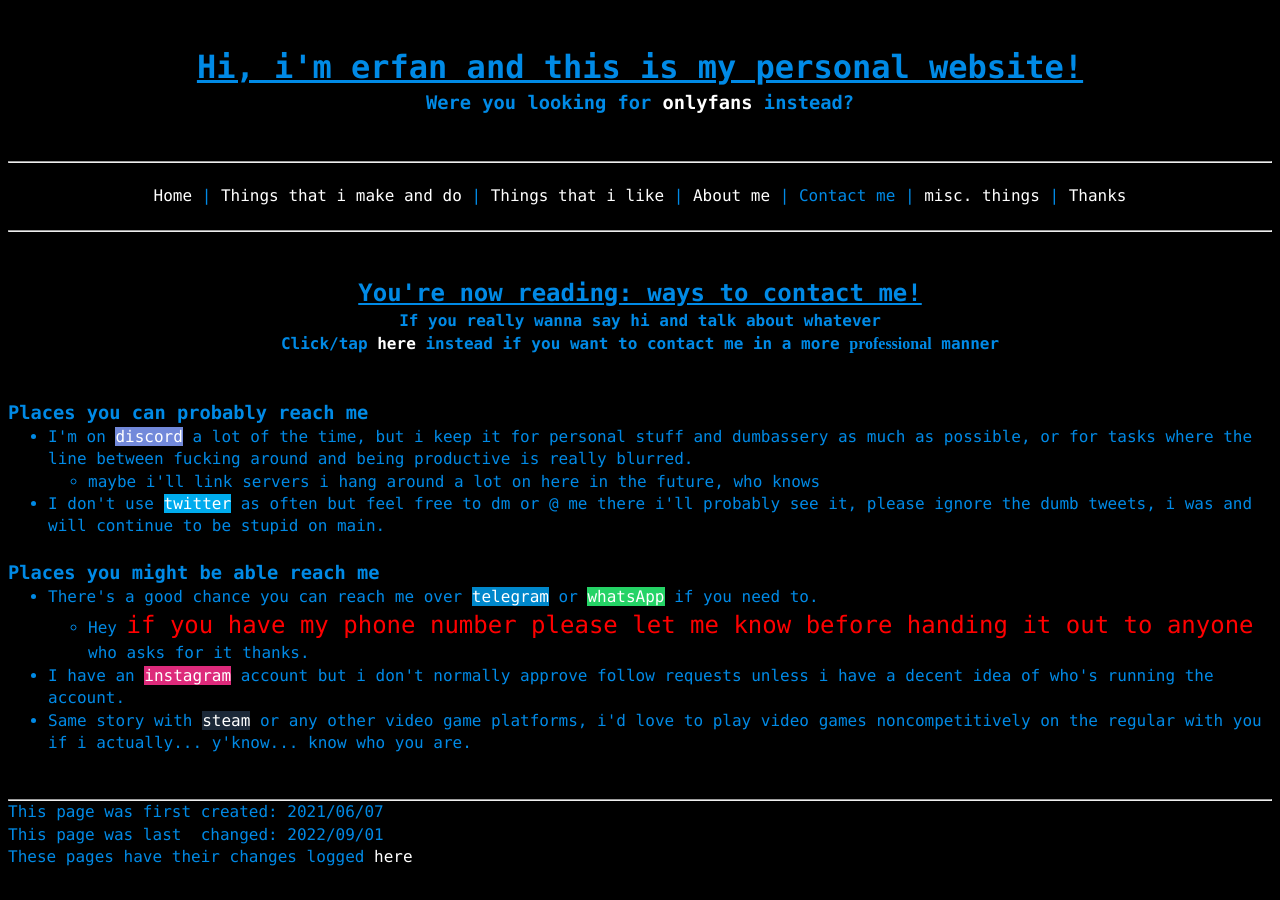
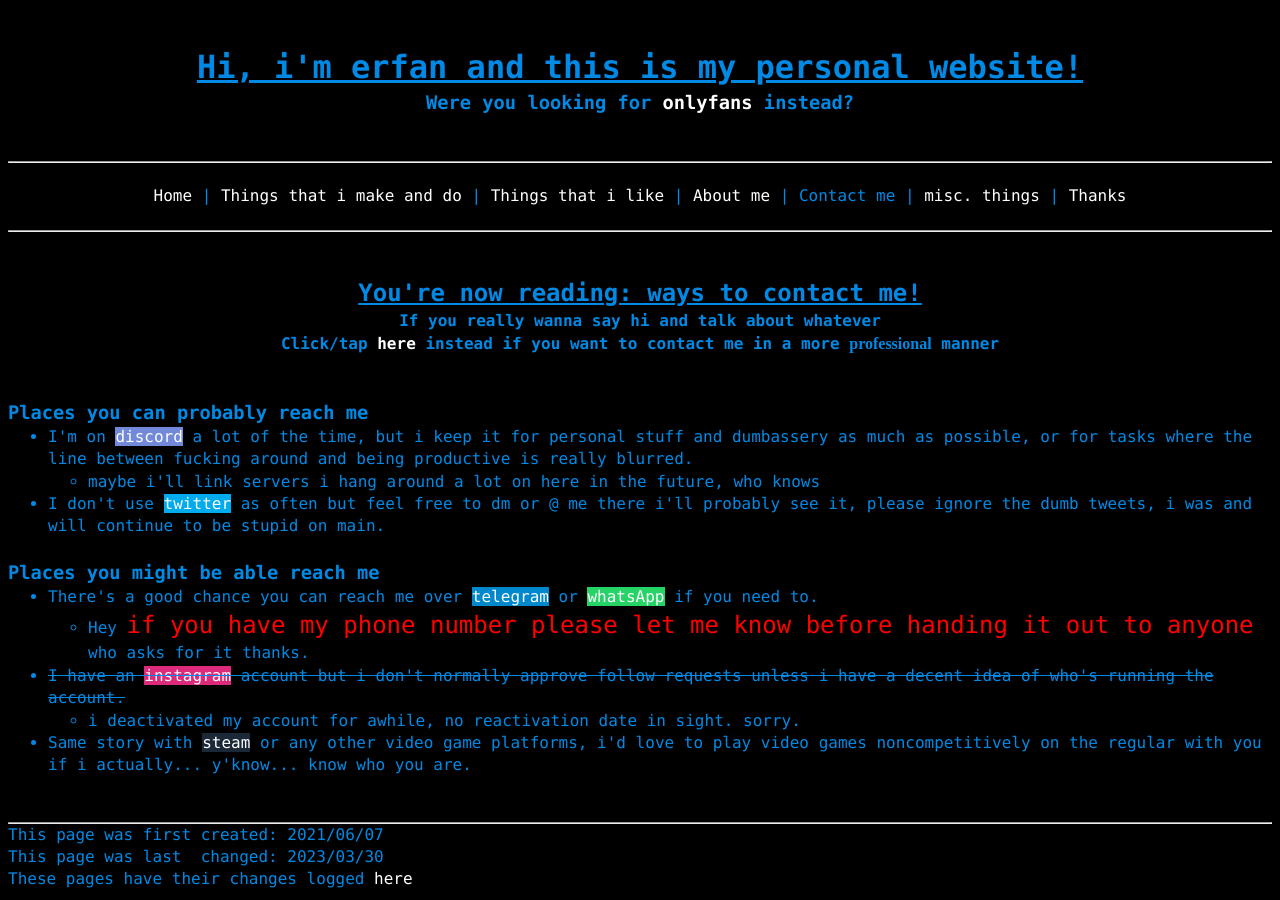
Before and after one commit to a-erfan-aa/a-erfan-aa.github.io, a Jekyll site: the page built from contact.html, in a window 1280 px wide. Built offline with Jekyll 4.4.1, drawn with Linux system fonts in a browser that asks for light colours.

Commit message:
Update instagram info in contact.html
Also update lastChanged

```diff
--- a/contact.html
+++ b/contact.html
@@ -3,7 +3,7 @@ layout: default
 title: Contact me
 description: Some ways you can contact me
 firstCreated: 2021/06/07
-lastChanged: 2022/09/01
+lastChanged: 2023/03/30
 ---
 <!-- title and subtitle-->
 <div>
@@ -38,7 +38,11 @@ lastChanged: 2022/09/01
 					<li>Hey <span style="color: red;font-size: 150%;">if you have my phone number please let me know before handing it out to anyone</span> who asks for it thanks.</li>
 				</ul>
 			</li>
-			<li>I have an <a href="https://www.instagram.com/a_erfan_aa/"><span style="background-color: #dd2a7b;">instagram</span></a> account but i don't normally approve follow requests unless i have a decent idea of who's running the account.</li>
+			<li><s>I have an <a href="https://www.instagram.com/a_erfan_aa/"><span style="background-color: #dd2a7b;">instagram</span></a> account but i don't normally approve follow requests unless i have a decent idea of who's running the account.</s>
+				<ul>
+					<li>i deactivated my account for awhile, no reactivation date in sight. sorry.</li>
+				</ul>
+			</li>
 			<li>Same story with <a href="https://steamcommunity.com/id/kurtFG"><span style="background: #1b2838;">steam</span></a> or any other video game platforms, i'd love to play video games noncompetitively on the regular with you if i actually... y'know... know who you are.</li>
 		</ul>
 </div>
```
